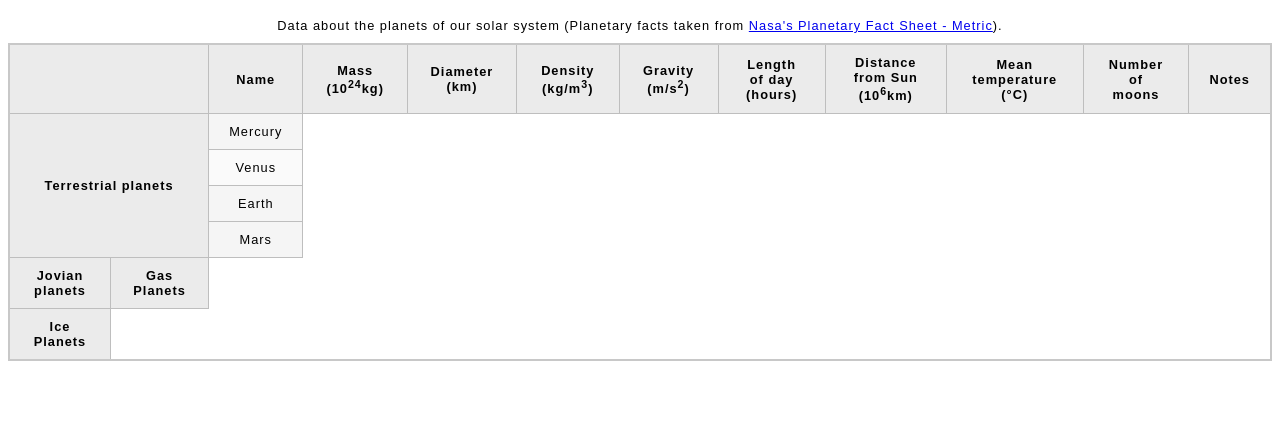
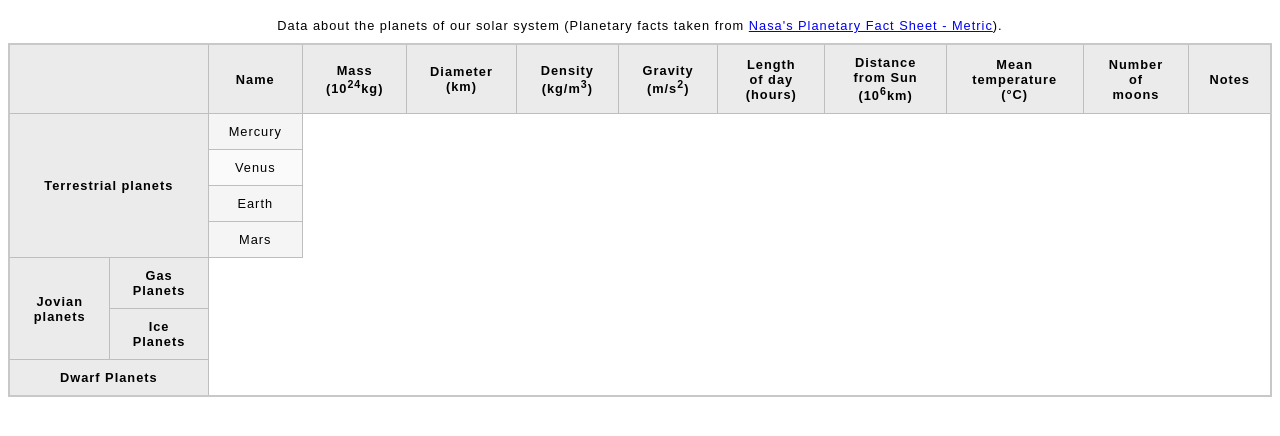
Before and after one commit to NotPedrovisk/PlanetDataTable, a plain HTML site: page index.html in a window 1280 px wide. Drawn offline with Linux system fonts and the light colour scheme.

Commit message:
fixed row headers layout

```diff
--- a/index.html
+++ b/index.html
@@ -41,13 +41,17 @@
                 <td>Mars</td>
             </tr>
             <tr>
-                <th rowspan="2">Jovian planets</th>
+                <th rowspan="3">Jovian planets</th>
             </tr>
             <tr>
                 <th rowspan="1">Gas Planets</th>
+
             </tr>
             <tr>
-                <th rowspan="1">Ice Planets</th>
+                <th colspan="1">Ice Planets</th>
+            </tr>
+            <tr>
+                <th colspan="2">Dwarf Planets</th>
             </tr>
 
         </tbody>
```
